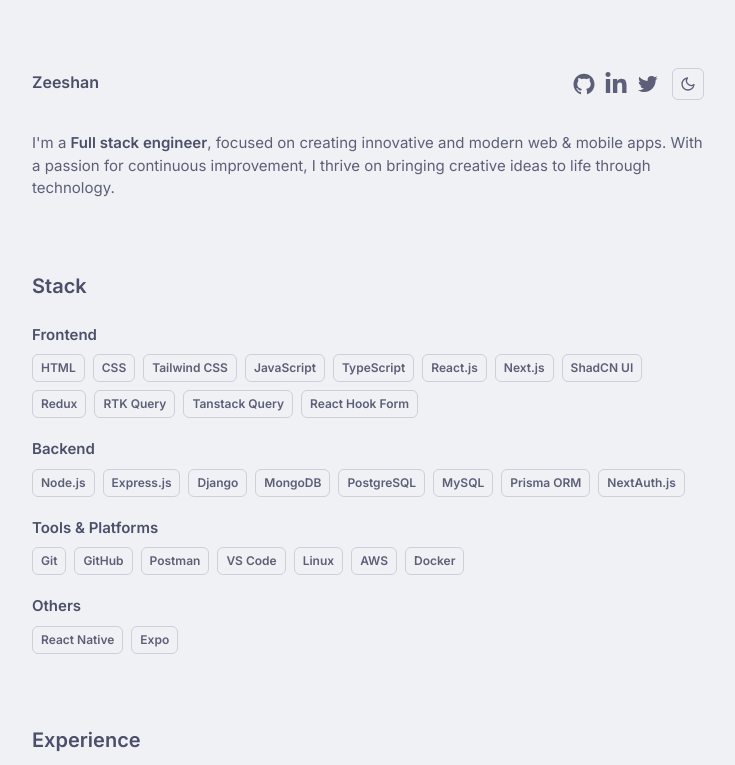
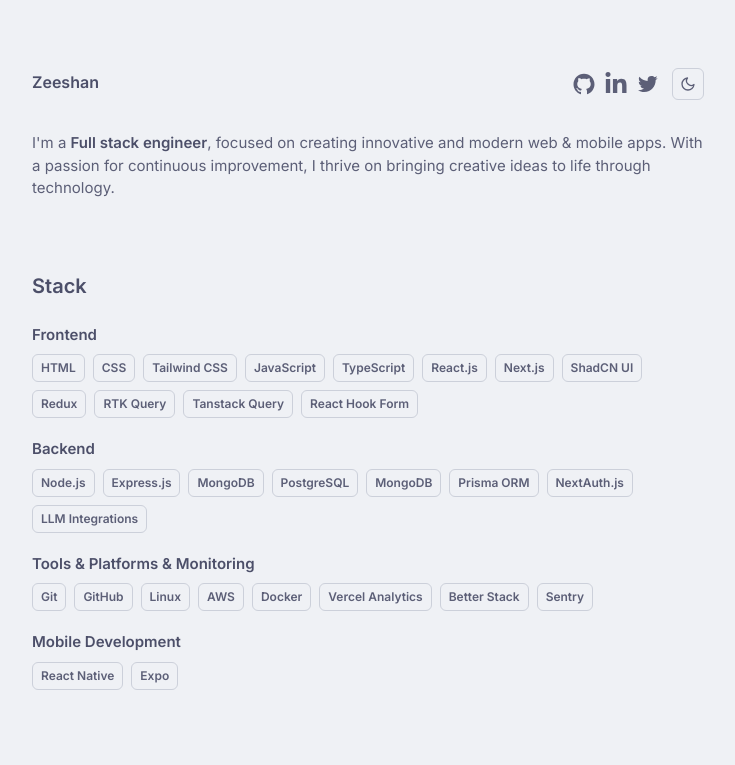
Before and after one commit to thezeeshann/thezeeshann.github.io, a React (Vite) app: page / in a window 1280 px wide. Shown: the top 765 px of the page, without its empty margins (272-1007 px from the left). Built offline with nearby package versions, Linux system fonts and the light colour scheme.

Commit message:
feat: Update skills

```diff
--- a/src/components/Skills.jsx
+++ b/src/components/Skills.jsx
@@ -23,22 +23,31 @@
     skills: [
       "Node.js",
       "Express.js",
-      "Django",
       "MongoDB",
       "PostgreSQL",
-      "MySQL",
+      "MongoDB",
       "Prisma ORM",
       "NextAuth.js",
+      "LLM Integrations",
     ],
   },
   {
     id: 3,
-    category: "Tools & Platforms",
-    skills: ["Git", "GitHub", "Postman", "VS Code", "Linux", "AWS", "Docker"],
+    category: "Tools & Platforms & Monitoring",
+    skills: [
+      "Git",
+      "GitHub",
+      "Linux",
+      "AWS",
+      "Docker",
+      "Vercel Analytics",
+      "Better Stack",
+      "Sentry",
+    ],
   },
   {
     id: 4,
-    category: "Others",
+    category: "Mobile Development",
     skills: ["React Native", "Expo"],
   },
 ];
```
